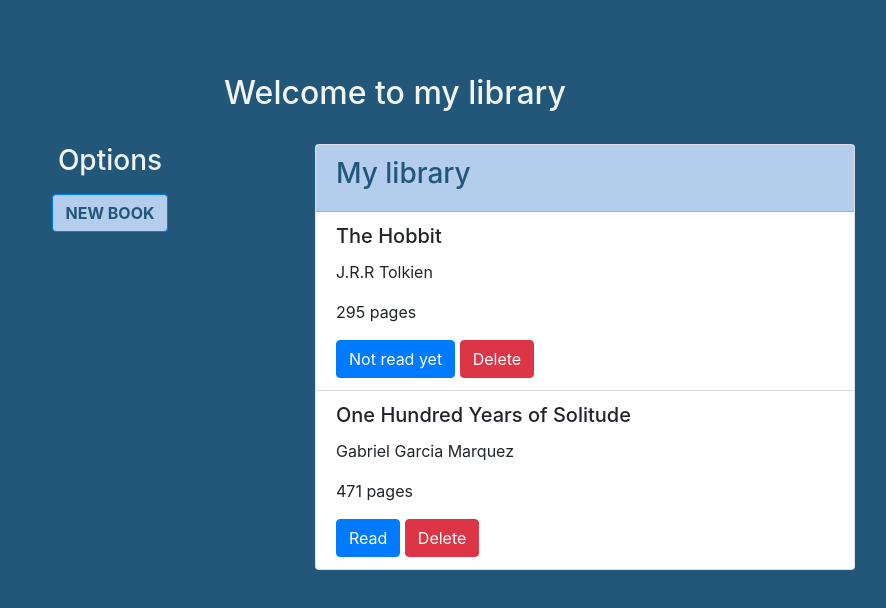
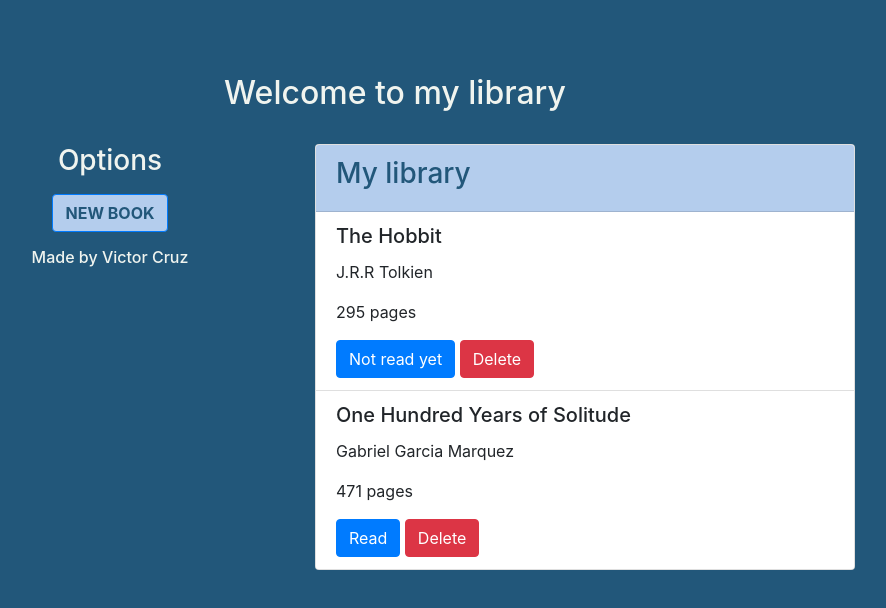
Before and after one commit to vicc30/Library, a plain HTML site: page index.html in a window 1280 px wide. Shown: the whole page, without its empty margins (245-1131 px from the left). Drawn offline with nearby package versions, Linux system fonts and the light colour scheme.

Commit message:
Added css styles

```diff
--- a/index.html
+++ b/index.html
@@ -21,6 +21,7 @@
                 <button type="button" class="btn btn-primary mt-2 new" data-toggle="modal" data-target="#myModal">
                     NEW BOOK
                 </button>
+                <h6 class="options mt-3">Made by Victor Cruz</h6>
                 <div class="modal fade text-left" id="myModal" tabindex="-1" aria-labelledby="exampleModalLabel"
                     aria-hidden="true">
                     <div class="modal-dialog">
```
